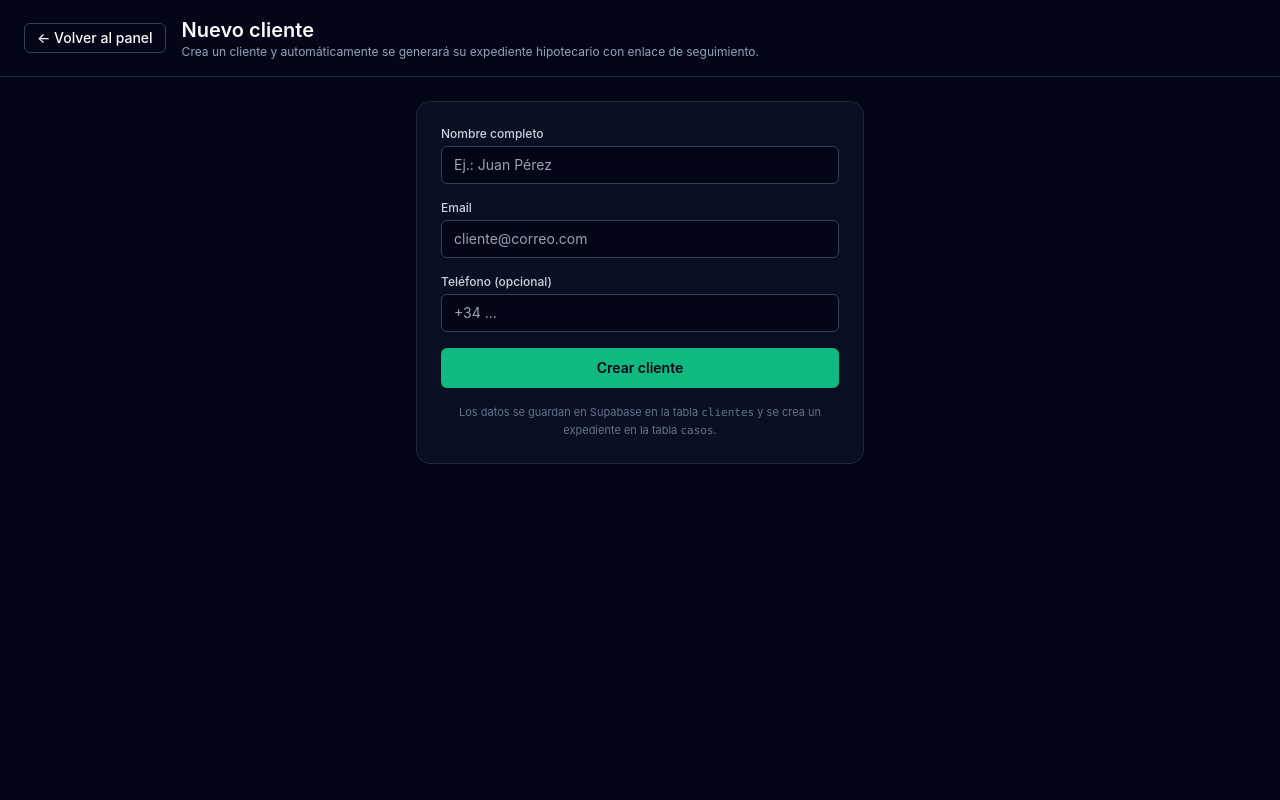
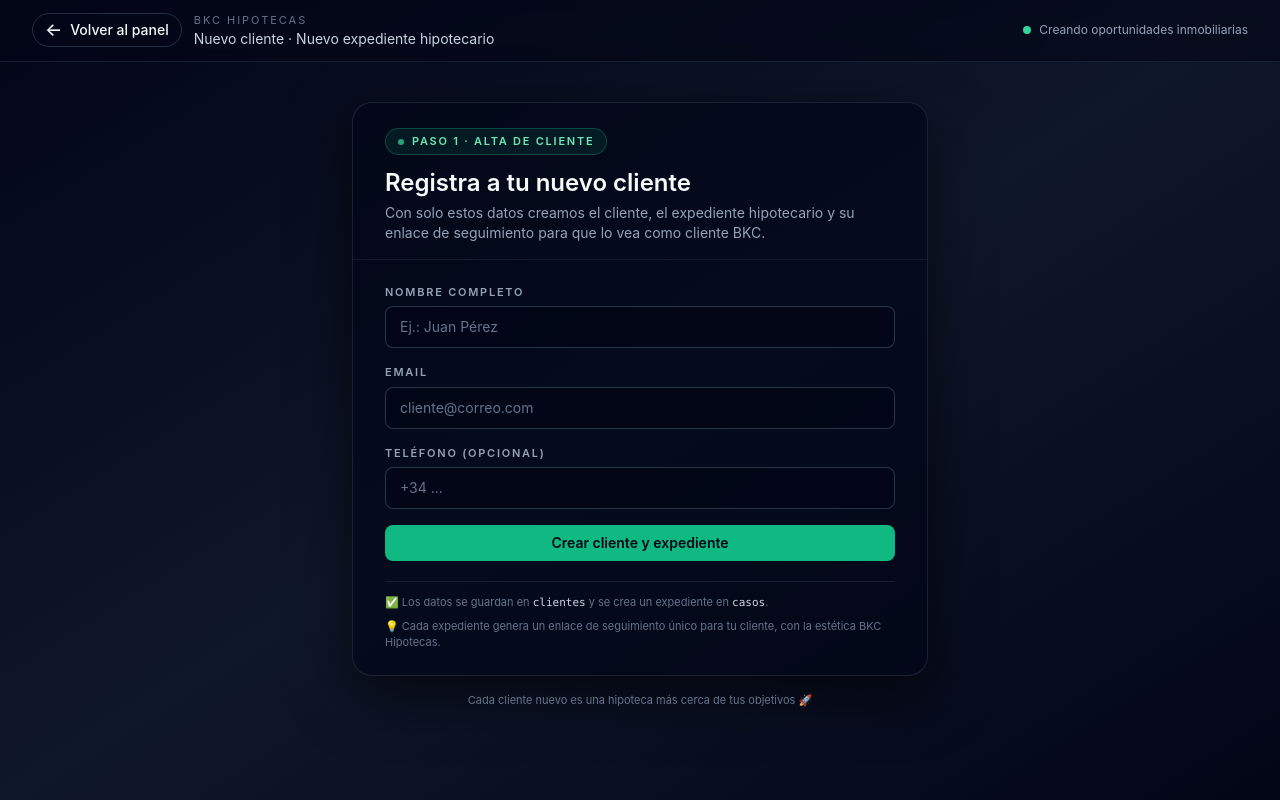
Before and after one commit to infobkchome-code/backhipotecas, a Next.js app: page /portal/clients/new in a window 1280 px wide. Built offline with nearby package versions, Linux system fonts and the light colour scheme; no server answers.

Commit message:
Update page.tsx

```diff
--- a/app/portal/clients/new/page.tsx
+++ b/app/portal/clients/new/page.tsx
@@ -3,9 +3,6 @@
 import { useState } from 'react';
 import { useRouter } from 'next/navigation';
 import { supabase } from '@/lib/supabaseClient';
-
-// 👇 TU user_id REAL (el que ves en la columna user_id de clientes y casos)
-const FIXED_USER_ID = '7efac488-1535-4784-b888-79554da1b5d5';
 
 export default function NewClientPage() {
   const router = useRouter();
@@ -28,11 +25,25 @@ export default function NewClientPage() {
     setLoading(true);
 
     try {
-      // 1️⃣ Creamos el cliente en la tabla "clientes"
+      // 1️⃣ Usuario logueado
+      const {
+        data: { user },
+        error: userError,
+      } = await supabase.auth.getUser();
+
+      if (userError || !user) {
+        console.error(userError ?? 'Usuario no autenticado');
+        setError(
+          'No se ha podido obtener el usuario (userId). Vuelve a iniciar sesión e inténtalo de nuevo.'
+        );
+        return;
+      }
+
+      // 2️⃣ Crear cliente
       const { data: cliente, error: cliError } = await supabase
         .from('clientes')
         .insert({
-          user_id: FIXED_USER_ID,
+          user_id: user.id,
           nombre: nombre.trim(),
           email: email.trim(),
           telefono: telefono.trim() || null,
@@ -45,12 +56,12 @@ export default function NewClientPage() {
         setError(
           `No se ha podido crear el cliente. Detalle: ${
             cliError?.message ?? 'sin detalle'
-          }`,
+          }`
         );
         return;
       }
 
-      // 2️⃣ Generamos tokens para el expediente
+      // 3️⃣ Tokens para seguimiento
       const seguimientoToken =
         typeof crypto !== 'undefined' && crypto.randomUUID
           ? crypto.randomUUID()
@@ -61,11 +72,10 @@ export default function NewClientPage() {
           ? crypto.randomUUID()
           : `${Date.now()}-${Math.random().toString(16).slice(2)}`;
 
-      // 3️⃣ Creamos el expediente en la tabla "casos"
+      // 4️⃣ Crear expediente
       const { error: casoError } = await supabase.from('casos').insert({
-        user_id: FIXED_USER_ID,
-        // 👇 nombre de columna en tu tabla
-        cliente_id: cliente.id,
+        user_id: user.id,
+        cliente_id: cliente.id, // 👈 nombre de columna en tu tabla
         titulo: `Expediente ${cliente.nombre}`,
         estado: 'en_estudio',
         progreso: 0,
@@ -78,23 +88,20 @@ export default function NewClientPage() {
       if (casoError) {
         console.error('Error creando caso:', casoError);
         setError(
-          'El cliente se ha creado, pero ha fallado la creación del expediente.',
+          'El cliente se ha creado, pero ha fallado la creación del expediente.'
         );
         return;
       }
 
-      // 4️⃣ Todo OK → volvemos al panel
       router.push('/portal');
     } catch (err: any) {
       console.error('Error inesperado creando cliente:', err);
-
       const msg =
         typeof err === 'string'
           ? err
           : err?.message
           ? err.message
           : JSON.stringify(err);
-
       setError(`Error inesperado: ${msg}`);
     } finally {
       setLoading(false);
@@ -102,70 +109,103 @@ export default function NewClientPage() {
   };
 
   return (
-    <div className="min-h-screen bg-slate-950 text-slate-50">
-      <header className="border-b border-slate-800 px-6 py-4 flex items-center gap-4">
-        {/* Botón de volver atrás */}
+    <div className="min-h-screen bg-gradient-to-br from-slate-950 via-slate-900 to-slate-950 text-slate-50">
+      {/* Barra superior */}
+      <header className="border-b border-slate-800/70 bg-slate-950/60 backdrop-blur px-4 md:px-8 py-3 flex items-center justify-between">
+        <div className="flex items-center gap-3">
           <button
             type="button"
             onClick={() => router.push('/portal')}
-          className="text-xs md:text-sm rounded-md border border-slate-700 px-3 py-1 hover:bg-slate-800 transition"
+            className="text-xs md:text-sm rounded-full border border-slate-700/70 px-3 py-1.5 hover:bg-slate-800/70 transition flex items-center gap-2"
           >
-          ← Volver al panel
+            <span className="text-lg leading-none">←</span>
+            <span>Volver al panel</span>
           </button>
+          <div className="hidden md:block">
+            <p className="text-[11px] uppercase tracking-[0.18em] text-slate-500">
+              BKC HIPOTECAS
+            </p>
+            <p className="text-sm text-slate-300">
+              Nuevo cliente · Nuevo expediente hipotecario
+            </p>
+          </div>
+        </div>
 
-        <div>
-          <h1 className="text-xl font-semibold">Nuevo cliente</h1>
-          <p className="text-xs text-slate-400">
-            Crea un cliente y automáticamente se generará su expediente
-            hipotecario con enlace de seguimiento.
-          </p>
+        <div className="hidden sm:flex items-center gap-2 text-xs text-slate-400">
+          <span className="h-2 w-2 rounded-full bg-emerald-400 animate-pulse" />
+          <span>Creando oportunidades inmobiliarias</span>
         </div>
       </header>
 
-      <main className="px-6 py-6 flex justify-center">
-        <div className="w-full max-w-md bg-slate-900/60 border border-slate-800 rounded-xl p-6 space-y-4">
+      {/* Contenido principal */}
+      <main className="px-4 md:px-6 py-10 flex justify-center">
+        <div className="w-full max-w-xl">
+          {/* Tarjeta principal */}
+          <div className="bg-slate-950/70 border border-slate-800/80 rounded-2xl shadow-[0_18px_60px_rgba(0,0,0,0.65)] overflow-hidden">
+            {/* Cabecera de la tarjeta */}
+            <div className="px-6 md:px-8 pt-6 pb-4 border-b border-slate-800/60 flex items-start justify-between gap-4">
+              <div>
+                <div className="inline-flex items-center gap-2 rounded-full bg-emerald-500/10 border border-emerald-500/30 px-3 py-1 mb-3">
+                  <span className="h-1.5 w-1.5 rounded-full bg-emerald-400 animate-pulse" />
+                  <span className="text-[11px] font-semibold tracking-[0.16em] text-emerald-300 uppercase">
+                    Paso 1 · Alta de cliente
+                  </span>
+                </div>
+                <h1 className="text-xl md:text-2xl font-semibold">
+                  Registra a tu nuevo cliente
+                </h1>
+                <p className="mt-1 text-xs md:text-sm text-slate-400">
+                  Con solo estos datos creamos el cliente, el expediente
+                  hipotecario y su enlace de seguimiento para que lo vea como
+                  cliente BKC.
+                </p>
+              </div>
+            </div>
+
+            {/* Formulario */}
+            <div className="px-6 md:px-8 py-6 space-y-5">
               {error && (
-            <div className="rounded-md border border-red-700 bg-red-950/50 px-4 py-2 text-sm text-red-100">
+                <div className="rounded-lg border border-red-700/70 bg-red-950/70 px-4 py-3 text-sm text-red-100">
                   {error}
                 </div>
               )}
 
               <form onSubmit={handleSubmit} className="space-y-4">
-            <div>
-              <label className="block text-xs font-medium text-slate-300 mb-1">
+                <div className="space-y-1.5">
+                  <label className="block text-[11px] font-semibold tracking-[0.16em] text-slate-400 uppercase">
                     Nombre completo
                   </label>
                   <input
                     type="text"
                     value={nombre}
                     onChange={(e) => setNombre(e.target.value)}
-                className="w-full rounded-md bg-slate-950 border border-slate-700 px-3 py-2 text-sm text-slate-50 focus:outline-none focus:ring-1 focus:ring-emerald-500"
+                    className="w-full rounded-lg bg-slate-950/80 border border-slate-700/80 px-3.5 py-2.5 text-sm text-slate-50 placeholder:text-slate-500 focus:outline-none focus:ring-2 focus:ring-emerald-500/70 focus:border-emerald-500/40 transition"
                     placeholder="Ej.: Juan Pérez"
                   />
                 </div>
 
-            <div>
-              <label className="block text-xs font-medium text-slate-300 mb-1">
+                <div className="space-y-1.5">
+                  <label className="block text-[11px] font-semibold tracking-[0.16em] text-slate-400 uppercase">
                     Email
                   </label>
                   <input
                     type="email"
                     value={email}
                     onChange={(e) => setEmail(e.target.value)}
-                className="w-full rounded-md bg-slate-950 border border-slate-700 px-3 py-2 text-sm text-slate-50 focus:outline-none focus:ring-1 focus:ring-emerald-500"
+                    className="w-full rounded-lg bg-slate-950/80 border border-slate-700/80 px-3.5 py-2.5 text-sm text-slate-50 placeholder:text-slate-500 focus:outline-none focus:ring-2 focus:ring-emerald-500/70 focus:border-emerald-500/40 transition"
                     placeholder="cliente@correo.com"
                   />
                 </div>
 
-            <div>
-              <label className="block text-xs font-medium text-slate-300 mb-1">
+                <div className="space-y-1.5">
+                  <label className="block text-[11px] font-semibold tracking-[0.16em] text-slate-400 uppercase">
                     Teléfono (opcional)
                   </label>
                   <input
                     type="tel"
                     value={telefono}
                     onChange={(e) => setTelefono(e.target.value)}
-                className="w-full rounded-md bg-slate-950 border border-slate-700 px-3 py-2 text-sm text-slate-50 focus:outline-none focus:ring-1 focus:ring-emerald-500"
+                    className="w-full rounded-lg bg-slate-950/80 border border-slate-700/80 px-3.5 py-2.5 text-sm text-slate-50 placeholder:text-slate-500 focus:outline-none focus:ring-2 focus:ring-emerald-500/70 focus:border-emerald-500/40 transition"
                     placeholder="+34 ..."
                   />
                 </div>
@@ -173,17 +213,38 @@ export default function NewClientPage() {
                 <button
                   type="submit"
                   disabled={loading}
-              className="w-full inline-flex items-center justify-center rounded-md bg-emerald-500 text-slate-950 text-sm font-semibold py-2.5 hover:bg-emerald-400 transition disabled:opacity-60"
+                  className="mt-2 w-full inline-flex items-center justify-center gap-2 rounded-lg bg-emerald-500 text-slate-950 text-sm font-semibold py-2.75 hover:bg-emerald-400 transition disabled:opacity-60 disabled:cursor-not-allowed"
                 >
-              {loading ? 'Creando cliente…' : 'Crear cliente'}
+                  {loading ? (
+                    <>
+                      <span className="h-4 w-4 border-2 border-slate-900 border-t-transparent rounded-full animate-spin" />
+                      Creando cliente…
+                    </>
+                  ) : (
+                    <>Crear cliente y expediente</>
+                  )}
                 </button>
+              </form>
 
-            <p className="text-[11px] text-slate-500 text-center">
-              Los datos se guardan en Supabase en la tabla{' '}
-              <span className="font-mono">clientes</span> y se crea un
-              expediente en la tabla <span className="font-mono">casos</span>.
+              <div className="pt-3 border-t border-slate-800/70 text-[11px] text-slate-500 flex flex-col gap-1.5">
+                <p>
+                  ✅ Los datos se guardan en{' '}
+                  <span className="font-mono text-slate-300">clientes</span> y se
+                  crea un expediente en{' '}
+                  <span className="font-mono text-slate-300">casos</span>.
                 </p>
-          </form>
+                <p>
+                  💡 Cada expediente genera un enlace de seguimiento único para tu
+                  cliente, con la estética BKC Hipotecas.
+                </p>
+              </div>
+            </div>
+          </div>
+
+          {/* Mini recordatorio motivacional */}
+          <p className="mt-4 text-center text-[11px] text-slate-500">
+            Cada cliente nuevo es una hipoteca más cerca de tus objetivos 🚀
+          </p>
         </div>
       </main>
     </div>
```
Lines whose indentation alone changed are shown as unchanged.
